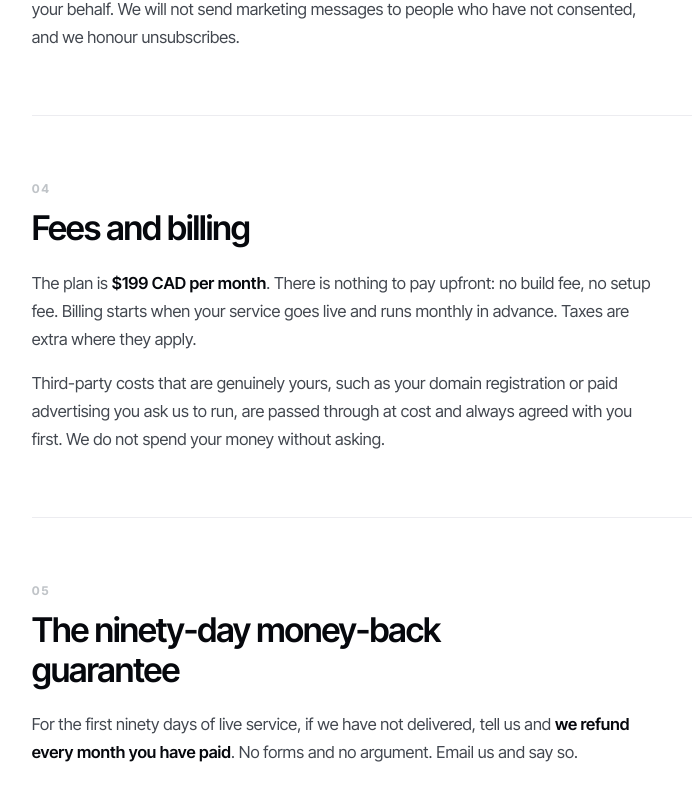
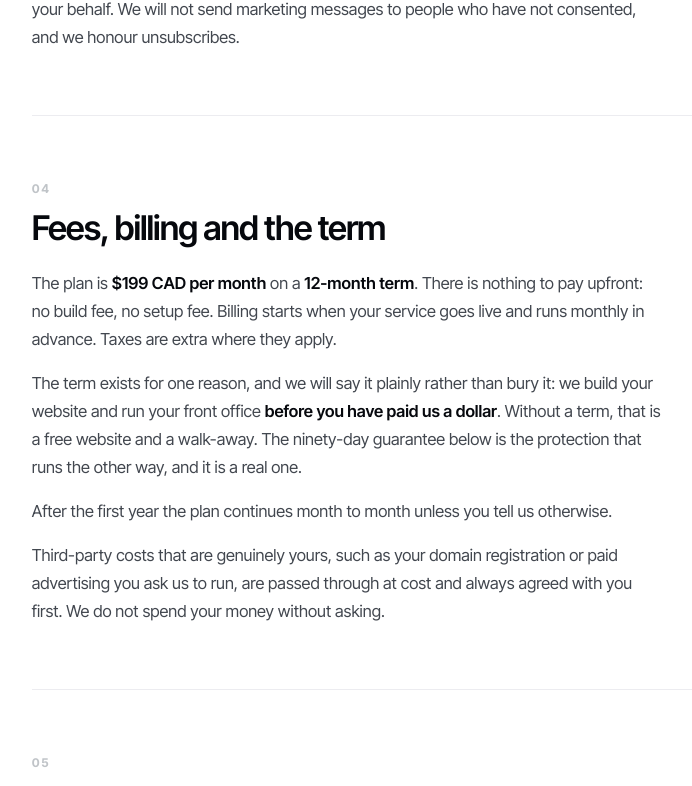
Before and after one commit to staybookt/staybookt-investor, a Next.js app: page /terms in a window 1280 px wide. Shown: the part 1997-2783 px from the top of the page, without its empty margins (367-1059 px from the left). Built offline with nearby package versions, Linux system fonts and the light colour scheme; no server answers.

Commit message:
Terms: 12-month term restored, and it says out loud why it exists (we build everything before you pay a dollar). Privacy: no more mystery-shop jargon

```diff
--- a/app/terms/page.tsx
+++ b/app/terms/page.tsx
@@ -4,9 +4,9 @@ import { LegalPage, type Section } from '@/components/v4/Legal';
 import { EMAIL } from '@/lib/site';
 
 /* DRAFT. Written in plain English on purpose: a service business owner has to be
- * able to read this without a lawyer. It reflects what we have actually promised
- * elsewhere on the site (nothing upfront, $199/mo, 90-day refund, you own your
- * stuff) so the marketing and the contract cannot drift apart.
+ * able to read this without a lawyer. It reflects what we promise everywhere else
+ * on the site (nothing upfront, $199/mo, 12-month term, 90-day refund, you own
+ * your stuff) so the marketing and the contract cannot drift apart.
  *
  * NOT reviewed by a lawyer. Do that before the first paying client. */
 
@@ -87,14 +87,21 @@ const SECTIONS: Section[] = [
   },
   {
     id: 'fees',
-    h: 'Fees and billing',
+    h: 'Fees, billing and the term',
     body: (
       <>
         <p>
-          The plan is <b>$199 CAD per month</b>. There is nothing to pay upfront: no build fee, no
-          setup fee. Billing starts when your service goes live and runs monthly in advance. Taxes
-          are extra where they apply.
+          The plan is <b>$199 CAD per month</b> on a <b>12-month term</b>. There is nothing to pay
+          upfront: no build fee, no setup fee. Billing starts when your service goes live and runs
+          monthly in advance. Taxes are extra where they apply.
         </p>
+        <p>
+          The term exists for one reason, and we will say it plainly rather than bury it: we build
+          your website and run your front office <b>before you have paid us a dollar</b>. Without a
+          term, that is a free website and a walk-away. The ninety-day guarantee below is the
+          protection that runs the other way, and it is a real one.
+        </p>
+        <p>After the first year the plan continues month to month unless you tell us otherwise.</p>
         <p>
           Third-party costs that are genuinely yours, such as your domain registration or paid
           advertising you ask us to run, are passed through at cost and always agreed with you
@@ -128,14 +135,15 @@ const SECTIONS: Section[] = [
     body: (
       <>
         <p>
-          You can cancel by emailing us. We will confirm in writing, stop the next month&rsquo;s
-          billing, and run a proper handover: your website, your domain, your Google Business
-          Profile, your customer list and your reviews all go with you.
+          Inside the first ninety days, cancel for any reason and get every month back. See above.
         </p>
         <p>
-          We do not refund months already served outside the ninety-day guarantee, and we do not
-          charge an exit fee.
+          After that, the 12-month term runs its course, and then the plan continues month to month
+          and you can cancel any time by emailing us. We will confirm in writing, stop the next
+          month&rsquo;s billing, and run a proper handover: your website, your domain, your Google
+          Business Profile, your customer list and your reviews all go with you.
         </p>
+        <p>We do not charge an exit fee, and we do not hold your business hostage to keep you.</p>
       </>
     ),
   },
```
